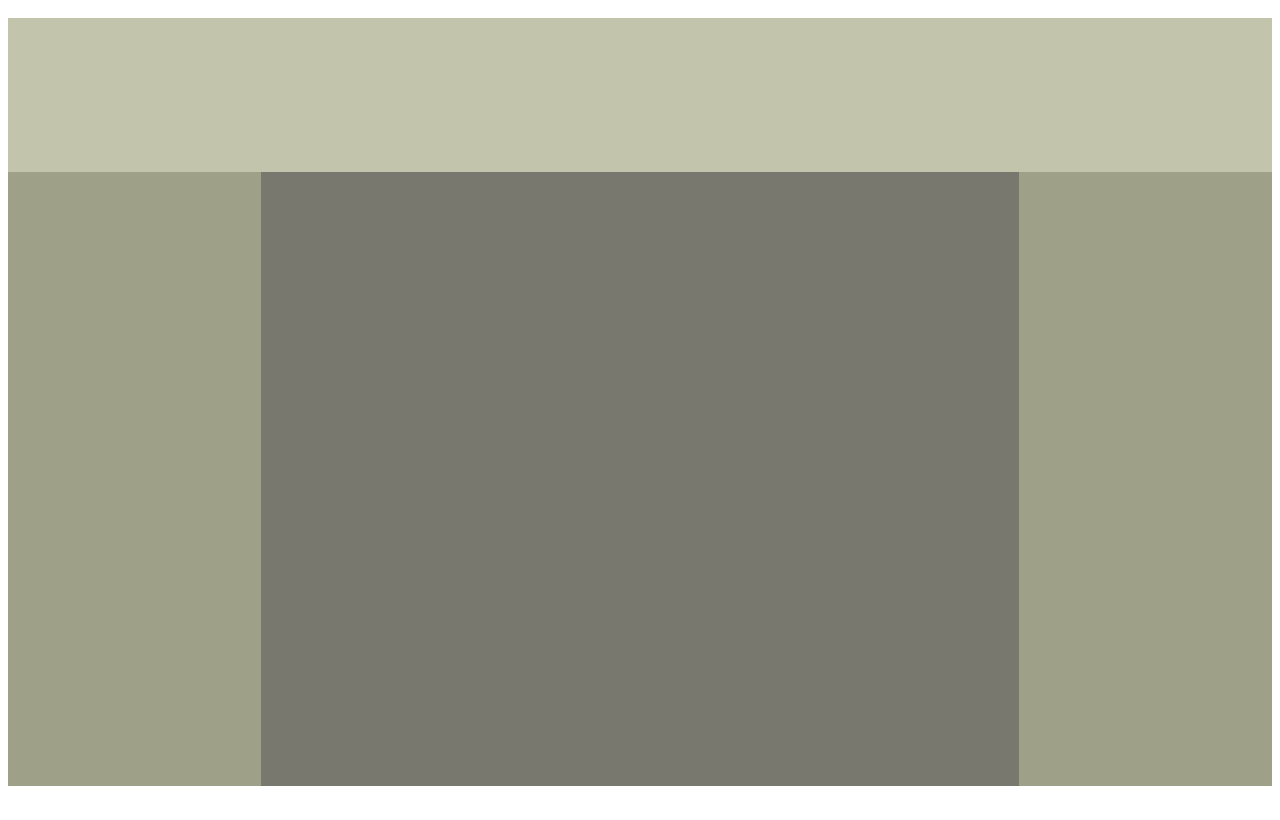
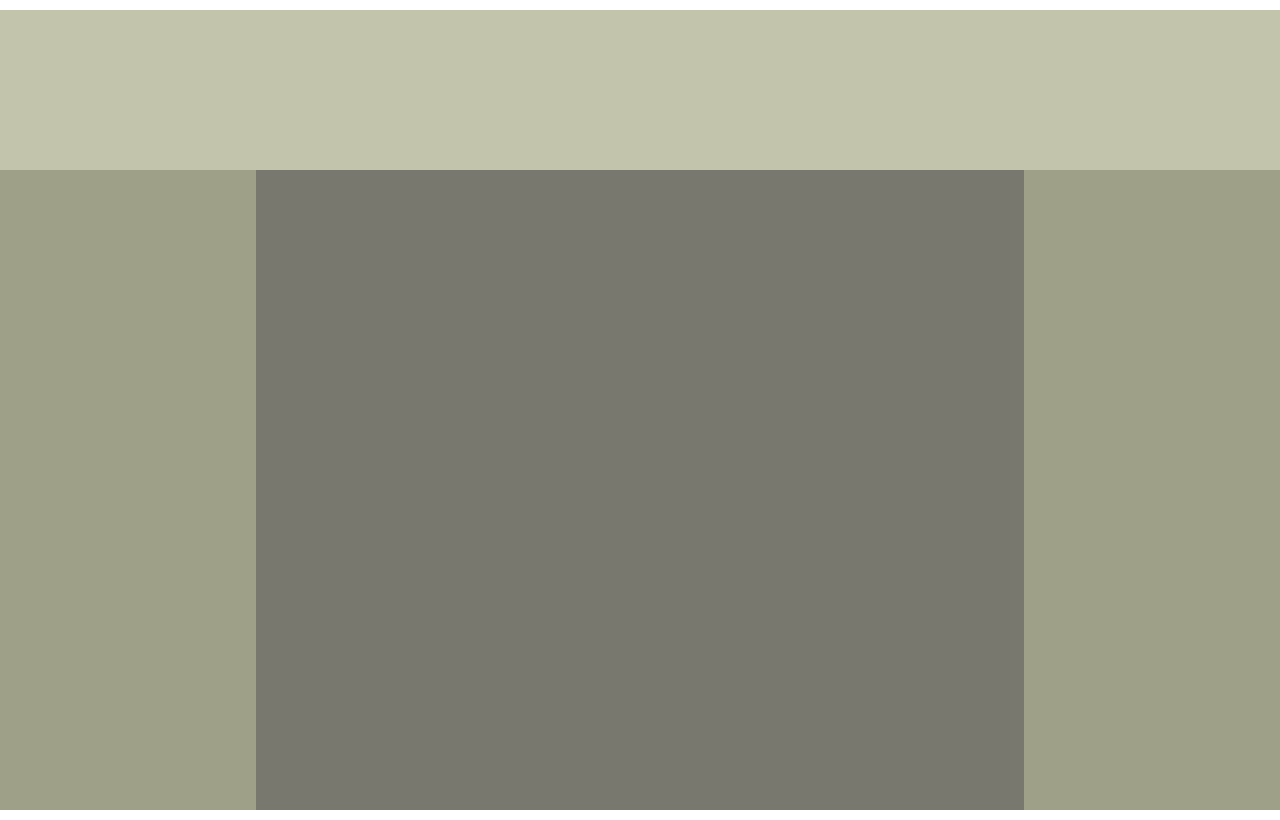
Before and after one commit to n1ghtr33x/html-homeworks, a plain HTML site: page HW 3/homework 2/index-3.html in a window 1280 px wide. Drawn offline with Linux system fonts and the light colour scheme.

Commit message:
homework 3

```diff
--- a/HW 3/homework 2/style-3.css
+++ b/HW 3/homework 2/style-3.css
@@ -1,8 +1,11 @@
 .block {
     padding-top: 10px;
     padding-bottom: 10px;
+    position: absolute;
+    left: 0;
+    top: 0;
     width: 100%;
-    height: 96vh;
+    height: 100%;
     display: grid;
     grid-template-columns: repeat(1, 100%);
     grid-template-rows: repeat(6, 20%);
```
